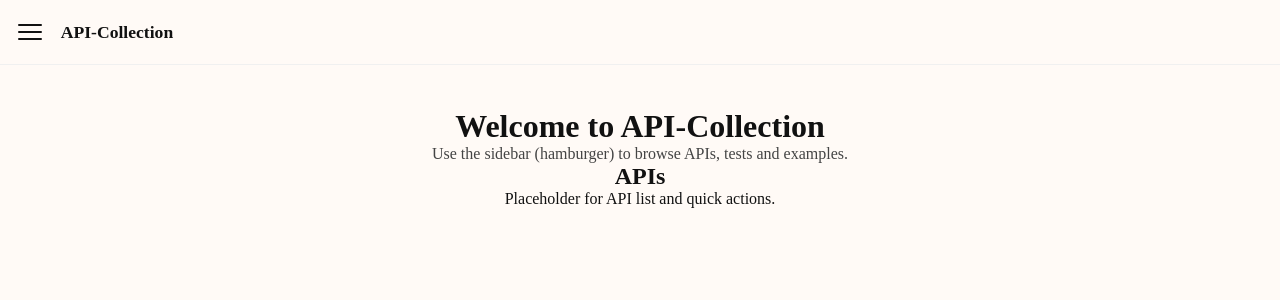
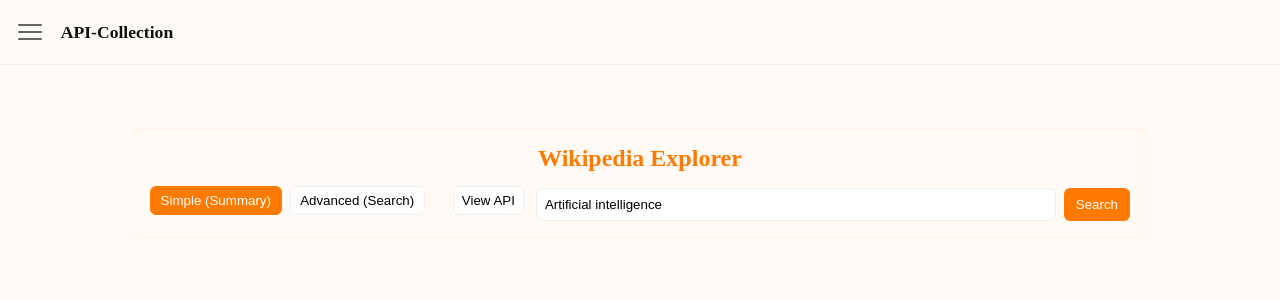
Before and after one commit to Shashidharak89/API-Collection, a React (Vite) app: page / in a window 1280 px wide. Shown: the top 300 px of the page. Built offline with nearby package versions, Linux system fonts and the light colour scheme.

Commit message:
Wekipedia working api

```diff
--- a/src/App.jsx
+++ b/src/App.jsx
@@ -1,6 +1,7 @@
 import React, { useState } from 'react'
 import Navbar from './components/Navbar'
 import Sidebar from './components/Sidebar'
+import WikiExplorer from './components/WikiExplorer'
 import './App.css'
 
 function App() {
@@ -12,14 +13,12 @@
       <Sidebar isOpen={isSidebarOpen} onClose={() => setSidebarOpen(false)} />
 
       <main style={{ padding: '1.25rem', paddingTop: '76px', maxWidth: 1200, margin: '0 auto' }}>
-        <h1>Welcome to API-Collection</h1>
-        <p style={{ color: '#444' }}>
-          Use the sidebar (hamburger) to browse APIs, tests and examples.
-        </p>
-        <section id="apis">
-          <h2>APIs</h2>
-          <p>Placeholder for API list and quick actions.</p>
-        </section>
+
+
+
+
+
+        <WikiExplorer />
       </main>
     </>
   )
--- /dev/null
+++ b/src/components/Wiki.css
@@ -0,0 +1,38 @@
+:root{--accent:#ff7a00;--muted:#666}
+.wiki{max-width:980px;margin:1.25rem auto;padding:1rem;background:rgba(255,250,246,0.6);border-radius:8px;border:1px solid rgba(255,235,220,0.6)}
+.wiki h2{margin:0 0 0.5rem 0;color:var(--accent)}
+.wiki-controls{display:flex;flex-wrap:wrap;gap:0.75rem;align-items:center;justify-content:space-between}
+.modes button{margin-right:0.5rem;padding:0.4rem 0.6rem;border-radius:6px;border:1px solid #f0f0f0;background:#fff;cursor:pointer}
+.modes button.active{background:var(--accent);color:white;border-color:var(--accent)}
+.wiki-form{display:flex;gap:0.5rem;margin-top:0.5rem;flex:1}
+.wiki-form input{flex:1;padding:0.5rem;border:1px solid #eee;border-radius:6px}
+.wiki-form .primary{background:var(--accent);color:#fff;border:0;padding:0.5rem 0.75rem;border-radius:6px;cursor:pointer}
+.wiki-loading{margin-top:0.75rem;color:var(--muted)}
+.wiki-error{margin-top:0.75rem;color:#a94b00}
+.view-api{background:#fff;border:1px solid #eee;padding:0.35rem 0.5rem;border-radius:6px;cursor:pointer}
+.view-api-wrap{display:flex;align-items:center;margin-left:0.5rem}
+.api-panel{margin-top:0.75rem;padding:0.6rem;border-radius:8px;background:#fffefc;border:1px solid #ffebd6}
+.api-header{font-weight:600;color:var(--accent);margin-bottom:0.25rem}
+.api-url{background:#fff7f0;border:1px solid #ffe6cc;padding:0.5rem;border-radius:6px;overflow:auto}
+.api-actions{display:flex;gap:0.5rem;align-items:center;margin-top:0.5rem}
+.copy-btn{background:var(--accent);color:#fff;border:0;padding:0.4rem 0.6rem;border-radius:6px;cursor:pointer}
+.open-api{color:var(--accent);text-decoration:underline}
+.curl{background:#fff;border:1px solid #f3e7de;padding:0.25rem 0.45rem;border-radius:6px;margin-left:auto}
+.wiki-summary{margin-top:1rem;padding:0.75rem;background:#fff;border-radius:8px;display:block}
+.wiki-summary.small{margin-top:0.75rem}
+.wiki-summary header{display:flex;align-items:baseline;gap:0.5rem}
+.wiki-summary img{max-width:140px;margin-right:0.75rem;border-radius:6px}
+.summary-body{display:flex;gap:0.75rem}
+.muted{color:#666}
+.external{display:inline-block;margin-top:0.5rem;color:var(--accent)}
+.wiki-advanced ul{list-style:none;padding:0;margin-top:0.75rem}
+.search-item{display:flex;justify-content:space-between;padding:0.6rem;border-bottom:1px solid #faf0ea}
+.search-item .result-title{font-weight:600}
+.search-item .snippet{color:#333}
+.search-item .item-actions{display:flex;flex-direction:column;gap:0.4rem}
+.search-item button{background:#fff;border:1px solid #eee;padding:0.35rem 0.5rem;border-radius:6px;cursor:pointer}
+
+@media (max-width:640px){
+  .wiki{margin:0.6rem;padding:0.6rem}
+  .summary-body{flex-direction:column}
+}
--- /dev/null
+++ b/src/components/WikiExplorer.jsx
@@ -0,0 +1,176 @@
+import React, { useState } from 'react'
+import './Wiki.css'
+
+export default function WikiExplorer() {
+  const [mode, setMode] = useState('simple') // 'simple' or 'advanced'
+  const [query, setQuery] = useState('Artificial intelligence')
+  const [loading, setLoading] = useState(false)
+  const [error, setError] = useState(null)
+  const [summary, setSummary] = useState(null)
+  const [searchResults, setSearchResults] = useState([])
+  const [lastApi, setLastApi] = useState(null)
+  const [showApi, setShowApi] = useState(false)
+  const [copied, setCopied] = useState(false)
+
+  async function fetchSummary(title) {
+    const q = title || query
+    setLoading(true)
+    setError(null)
+    setSummary(null)
+    try {
+      const url = `https://en.wikipedia.org/api/rest_v1/page/summary/${encodeURIComponent(q)}`
+      setLastApi(url)
+      const res = await fetch(url)
+      if (!res.ok) throw new Error(`Status ${res.status}`)
+      const data = await res.json()
+      setSummary(data)
+    } catch (err) {
+      setError('Failed to fetch summary. ' + err.message)
+    } finally {
+      setLoading(false)
+    }
+  }
+
+  async function fetchSearch() {
+    setLoading(true)
+    setError(null)
+    setSearchResults([])
+    try {
+      const api = 'https://en.wikipedia.org/w/api.php'
+      const params = new URLSearchParams({
+        origin: '*',
+        action: 'query',
+        list: 'search',
+        srsearch: query,
+        format: 'json',
+      })
+      const url = `${api}?${params.toString()}`
+      setLastApi(url)
+      setShowApi(false)
+      setCopied(false)
+      const res = await fetch(url)
+      if (!res.ok) throw new Error(`Status ${res.status}`)
+      const data = await res.json()
+      setSearchResults(data.query?.search || [])
+    } catch (err) {
+      setError('Failed to search. ' + err.message)
+    } finally {
+      setLoading(false)
+    }
+  }
+
+  function onSubmit(e) {
+    e && e.preventDefault()
+    if (!query.trim()) return setError('Please enter a search term')
+    if (mode === 'simple') fetchSummary()
+    else fetchSearch()
+  }
+
+  async function copyApi() {
+    if (!lastApi) return
+    try {
+      await navigator.clipboard.writeText(lastApi)
+      setCopied(true)
+      setTimeout(() => setCopied(false), 2000)
+    } catch (err) {
+      // ignore
+    }
+  }
+
+  return (
+    <section className="wiki">
+      <h2>Wikipedia Explorer</h2>
+
+      <div className="wiki-controls">
+        <div className="modes">
+          <button className={mode === 'simple' ? 'active' : ''} onClick={() => setMode('simple')}>Simple (Summary)</button>
+          <button className={mode === 'advanced' ? 'active' : ''} onClick={() => setMode('advanced')}>Advanced (Search)</button>
+        </div>
+
+        <div className="view-api-wrap">
+          <button className="view-api" onClick={() => setShowApi(s => !s)} aria-pressed={showApi}>View API</button>
+        </div>
+
+        <form className="wiki-form" onSubmit={onSubmit}>
+          <input
+            aria-label="Search Wikipedia"
+            value={query}
+            onChange={e => setQuery(e.target.value)}
+            placeholder="Enter a topic, e.g. Artificial intelligence"
+          />
+          <button type="submit" className="primary">Search</button>
+        </form>
+      </div>
+
+      {showApi && lastApi && (
+        <div className="api-panel">
+          <div className="api-header">API Endpoint</div>
+          <pre className="api-url">{lastApi}</pre>
+          <div className="api-actions">
+            <button onClick={copyApi} className="copy-btn">{copied ? 'Copied' : 'Copy'}</button>
+            <a className="open-api" href={lastApi} target="_blank" rel="noreferrer">Open</a>
+            <code className="curl">curl "{lastApi}"</code>
+          </div>
+        </div>
+      )}
+
+      {loading && <div className="wiki-loading">Loading…</div>}
+      {error && <div className="wiki-error">{error}</div>}
+
+      {mode === 'simple' && summary && (
+        <article className="wiki-summary">
+          <header>
+            <h3>{summary.title}</h3>
+            {summary.description && <small className="muted">{summary.description}</small>}
+          </header>
+          <div className="summary-body">
+            {summary.thumbnail?.source && (
+              <img src={summary.thumbnail.source} alt={summary.title} />
+            )}
+            <p>{summary.extract}</p>
+          </div>
+          {summary.content_urls?.desktop?.page && (
+            <a className="external" href={summary.content_urls.desktop.page} target="_blank" rel="noreferrer">Read full page</a>
+          )}
+        </article>
+      )}
+
+      {mode === 'advanced' && (
+        <div className="wiki-advanced">
+          {searchResults.length === 0 && !loading && <p className="muted">No results yet — try a search.</p>}
+          <ul>
+            {searchResults.map(r => (
+              <li key={r.pageid} className="search-item">
+                <div className="item-left">
+                  <a href={`https://en.wikipedia.org/?curid=${r.pageid}`} target="_blank" rel="noreferrer" className="result-title">{r.title}</a>
+                  <div className="snippet" dangerouslySetInnerHTML={{ __html: r.snippet + '...' }} />
+                </div>
+                <div className="item-actions">
+                  <button onClick={() => fetchSummary(r.title)}>View Summary</button>
+                  <a href={`https://en.wikipedia.org/?curid=${r.pageid}`} target="_blank" rel="noreferrer">Open</a>
+                </div>
+              </li>
+            ))}
+          </ul>
+        </div>
+      )}
+
+      {/* Show simple summary below search results if available */}
+      {mode === 'advanced' && summary && (
+        <article className="wiki-summary small">
+          <header>
+            <h3>{summary.title}</h3>
+            {summary.description && <small className="muted">{summary.description}</small>}
+          </header>
+          <div className="summary-body">
+            {summary.thumbnail?.source && <img src={summary.thumbnail.source} alt={summary.title} />}
+            <p>{summary.extract}</p>
+          </div>
+          {summary.content_urls?.desktop?.page && (
+            <a className="external" href={summary.content_urls.desktop.page} target="_blank" rel="noreferrer">Read full page</a>
+          )}
+        </article>
+      )}
+    </section>
+  )
+}
```
